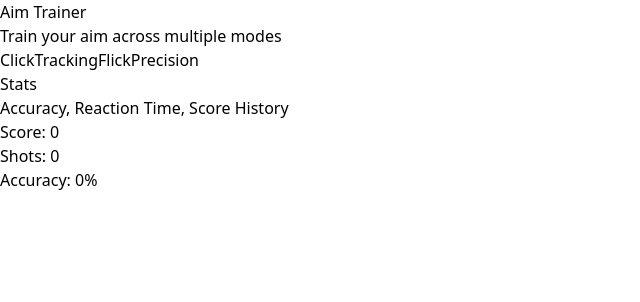
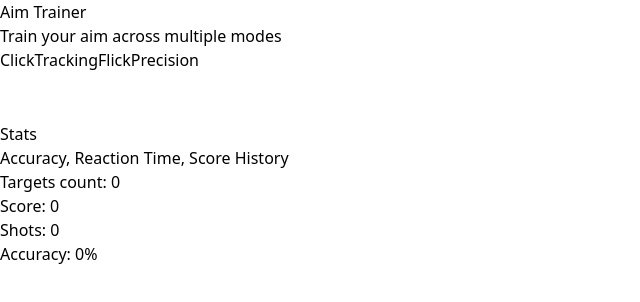
Before and after one commit to Bugdoubt/Aim-Trainer, a Next.js app: page / in a window 1280 px wide. Both pictures are taken after a click on the button "Start Training". Shown: the top 302 px of the page, without its empty margins (0-640 px from the left). Built offline with nearby package versions, Linux system fonts and the light colour scheme.

Commit message:
Debug: added logs and test target for visibility check

```diff
--- a/src/app/page.tsx
+++ b/src/app/page.tsx
@@ -18,6 +18,7 @@ export default function AimTrainerApp() {
     const { width, height } = containerSize;
     const x = Math.random() * (width - size);
     const y = Math.random() * (height - size);
+    console.log("Generated target at", { x, y, size });
     return { x, y, size, id: Date.now() };
   };
 
@@ -34,6 +35,7 @@ export default function AimTrainerApp() {
     const observer = new ResizeObserver((entries) => {
       const entry = entries[0];
       if (entry && entry.contentRect.width > 0 && entry.contentRect.height > 0) {
+        console.log("Container resized:", entry.contentRect);
         setContainerSize({
           width: entry.contentRect.width,
           height: entry.contentRect.height,
@@ -45,7 +47,6 @@ export default function AimTrainerApp() {
     return () => observer.disconnect();
   }, []);
 
-  // 🔥 THE GUARANTEED FIX:
   useEffect(() => {
     if (
       started &&
@@ -53,6 +54,7 @@ export default function AimTrainerApp() {
       containerSize.height > 0 &&
       targets.length === 0
     ) {
+      console.log("Generating first target");
       setTargets([generateTarget()]);
     }
   }, [started, containerSize, targets]);
@@ -109,6 +111,7 @@ export default function AimTrainerApp() {
             <button
               className="bg-blue-500 px-4 py-2 rounded"
               onClick={() => {
+                console.log("Game started");
                 setStarted(true);
                 setScore(0);
                 setShots(0);
@@ -128,6 +131,11 @@ export default function AimTrainerApp() {
               width={containerSize.width}
               height={containerSize.height}
               className="absolute top-0 left-0 w-full h-full z-0 pointer-events-none"
+            />
+            {/* Test target always visible */}
+            <div
+              className="absolute bg-green-500 rounded-full z-20"
+              style={{ width: '50px', height: '50px', left: '100px', top: '100px' }}
             />
             {targets.map((t) => (
               <div
@@ -153,6 +161,7 @@ export default function AimTrainerApp() {
       <section className="p-4 text-center bg-black">
         <h2 className="text-xl font-semibold">Stats</h2>
         <p className="text-gray-400 text-sm">Accuracy, Reaction Time, Score History</p>
+        <p className="text-red-500 text-sm">Targets count: {targets.length}</p>
         {started && (
           <div className="mt-2">
             <p>Score: {score}</p>
```
